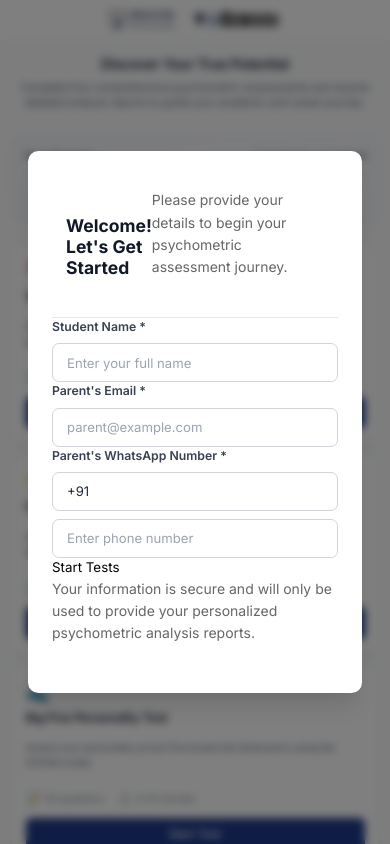
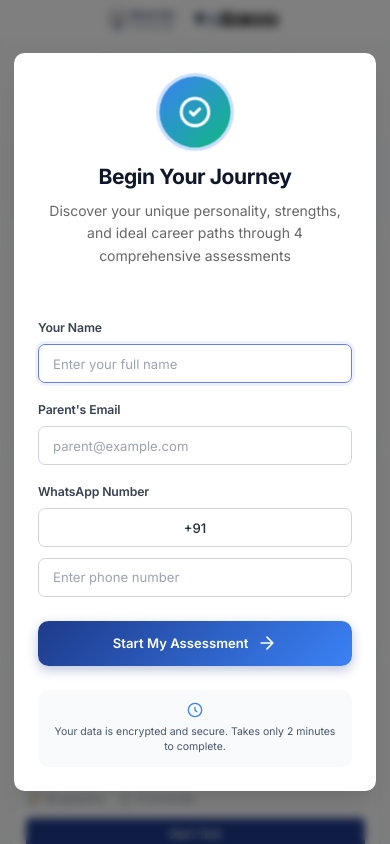
Before and after one commit to beacon-house/psychometric-analysis-tool-v2, a React (Vite) app: page / in a window 390 px wide. Shown: the top 844 px of the page. Built offline with nearby package versions, Linux system fonts and the light colour scheme; no server answers.

Commit message:
Updated RegistrationModal.tsx

```diff
--- a/src/components/RegistrationModal.tsx
+++ b/src/components/RegistrationModal.tsx
@@ -1,6 +1,6 @@
-// Registration modal component
+// Registration modal component - Redesigned with modern UX principles
 // Appears on first visit to capture student information before tests begin
-// Non-dismissable modal that ensures upfront registration
+// Non-dismissable modal with visual hierarchy and exciting design
 
 import React, { useState } from 'react';
 import type { ContactFormData } from '../types';
@@ -60,17 +60,16 @@ export const RegistrationModal: React.FC<RegistrationModalProps> = ({
     const newErrors: Partial<Record<keyof ContactFormData, string>> = {};
 
     if (!formData.studentName.trim()) {
-      newErrors.studentName = 'Student name is required';
+      newErrors.studentName = 'Please enter your name';
     }
 
     if (!formData.parentEmail.trim()) {
-      newErrors.parentEmail = 'Parent email is required';
+      newErrors.parentEmail = 'Please enter parent email';
     }
 
-    // Combine country code and phone number for validation
     const fullPhone = countryCode + phoneNumber;
     if (!phoneNumber.trim()) {
-      newErrors.parentWhatsapp = 'WhatsApp number is required';
+      newErrors.parentWhatsapp = 'Please enter WhatsApp number';
     }
 
     if (Object.keys(newErrors).length > 0) {
@@ -78,7 +77,6 @@ export const RegistrationModal: React.FC<RegistrationModalProps> = ({
       return;
     }
 
-    // Update formData with full phone number before submitting
     const submissionData = {
       ...formData,
       parentWhatsapp: fullPhone
@@ -92,17 +90,27 @@ export const RegistrationModal: React.FC<RegistrationModalProps> = ({
   return (
     <div className="modal-overlay registration-modal-overlay">
       <div className="modal-content registration-modal-content" onClick={(e) => e.stopPropagation()}>
-        <div className="modal-header">
-          <h2 className="modal-title">Welcome! Let's Get Started</h2>
-          <p className="modal-subtitle">
-            Please provide your details to begin your psychometric assessment journey.
+
+        {/* Hero Header with Icon */}
+        <div className="registration-header">
+          <div className="registration-icon-wrapper">
+            <svg className="registration-icon" width="56" height="56" viewBox="0 0 24 24" fill="none" xmlns="http://www.w3.org/2000/svg">
+              <path d="M9 12L11 14L15 10M21 12C21 16.9706 16.9706 21 12 21C7.02944 21 3 16.9706 3 12C3 7.02944 7.02944 3 12 3C16.9706 3 21 7.02944 21 12Z" stroke="currentColor" strokeWidth="2" strokeLinecap="round" strokeLinejoin="round"/>
+            </svg>
+          </div>
+          <h1 className="registration-title">Begin Your Journey</h1>
+          <p className="registration-subtitle">
+            Discover your unique personality, strengths, and ideal career paths through 4 comprehensive assessments
           </p>
         </div>
 
-        <form onSubmit={handleSubmit} className="contact-form registration-form">
+        {/* Form */}
+        <form onSubmit={handleSubmit} className="registration-form">
+
+          {/* Student Name */}
           <div className="form-group">
             <label htmlFor="studentName" className="form-label">
-              Student Name <span className="required">*</span>
+              Your Name
             </label>
             <input
               type="text"
@@ -113,15 +121,17 @@ export const RegistrationModal: React.FC<RegistrationModalProps> = ({
               className={`form-input ${errors.studentName ? 'input-error' : ''}`}
               placeholder="Enter your full name"
               disabled={isSubmitting}
+              autoFocus
             />
             {errors.studentName && (
               <span className="error-message">{errors.studentName}</span>
             )}
           </div>
 
+          {/* Parent Email */}
           <div className="form-group">
             <label htmlFor="parentEmail" className="form-label">
-              Parent's Email <span className="required">*</span>
+              Parent's Email
             </label>
             <input
               type="email"
@@ -138,9 +148,10 @@ export const RegistrationModal: React.FC<RegistrationModalProps> = ({
             )}
           </div>
 
+          {/* WhatsApp Number */}
           <div className="form-group">
             <label htmlFor="parentWhatsapp" className="form-label">
-              Parent's WhatsApp Number <span className="required">*</span>
+              WhatsApp Number
             </label>
             <div className="phone-input-container">
               <input
@@ -169,17 +180,35 @@ export const RegistrationModal: React.FC<RegistrationModalProps> = ({
             )}
           </div>
 
+          {/* CTA Button */}
           <button
             type="submit"
-            className="submit-button"
+            className="registration-cta-button"
             disabled={isSubmitting}
           >
-            {isSubmitting ? 'Starting...' : 'Start Tests'}
+            {isSubmitting ? (
+              <>
+                <span className="button-spinner"></span>
+                <span>Starting Your Journey...</span>
+              </>
+            ) : (
+              <>
+                <span>Start My Assessment</span>
+                <svg width="20" height="20" viewBox="0 0 24 24" fill="none" xmlns="http://www.w3.org/2000/svg">
+                  <path d="M5 12H19M19 12L12 5M19 12L12 19" stroke="currentColor" strokeWidth="2" strokeLinecap="round" strokeLinejoin="round"/>
+                </svg>
+              </>
+            )}
           </button>
 
-          <p className="privacy-note">
-            Your information is secure and will only be used to provide your personalized psychometric analysis reports.
-          </p>
+          {/* Privacy Note */}
+          <div className="registration-privacy">
+            <svg width="16" height="16" viewBox="0 0 24 24" fill="none" xmlns="http://www.w3.org/2000/svg">
+              <path d="M12 22C17.5228 22 22 17.5228 22 12C22 6.47715 17.5228 2 12 2C6.47715 2 2 6.47715 2 12C2 17.5228 6.47715 22 12 22Z" stroke="currentColor" strokeWidth="2" strokeLinecap="round" strokeLinejoin="round"/>
+              <path d="M12 8V12L14.5 14.5" stroke="currentColor" strokeWidth="2" strokeLinecap="round" strokeLinejoin="round"/>
+            </svg>
+            <span>Your data is encrypted and secure. Takes only 2 minutes to complete.</span>
+          </div>
         </form>
       </div>
     </div>
--- a/src/styles/RegistrationModal.css
+++ b/src/styles/RegistrationModal.css
@@ -1,40 +1,53 @@
-/* Registration modal styling with premium design
- * Non-dismissible modal that appears on first visit for upfront registration
- * Reuses ContactModal structure with phone number split layout
+/* Registration Modal - Modern UX Design with Visual Hierarchy
+ * Premium, bright, sleek design with proper alignment
+ * Follows design system from globals.css
  */
 
+/* Overlay with enhanced backdrop */
 .registration-modal-overlay {
   position: fixed;
   top: 0;
   left: 0;
   right: 0;
   bottom: 0;
-  background-color: rgba(15, 23, 42, 0.75);
-  backdrop-filter: blur(4px);
+  background: linear-gradient(135deg, rgba(30, 58, 138, 0.95) 0%, rgba(15, 23, 42, 0.92) 100%);
+  backdrop-filter: blur(12px);
   display: flex;
   align-items: center;
   justify-content: center;
   z-index: 1000;
-  padding: var(--space-4);
+  padding: 1.5rem;
   overflow-y: auto;
+  animation: overlayFadeIn 0.4s ease-out;
 }
 
+@keyframes overlayFadeIn {
+  from {
+    opacity: 0;
+  }
+  to {
+    opacity: 1;
+  }
+}
+
+/* Modal Content - Premium Card */
 .registration-modal-content {
   background: var(--color-white);
-  border-radius: 0.5rem;
-  padding: 1.5rem;
-  max-width: 440px;
+  border-radius: 1.5rem;
+  padding: 3rem 2.5rem;
+  max-width: 520px;
   width: 100%;
-  box-shadow: 0 4px 12px rgba(0, 0, 0, 0.15);
-  animation: modalSlideIn 0.3s ease-out;
-  max-height: 90vh;
-  overflow-y: auto;
+  box-shadow:
+    0 20px 60px rgba(0, 0, 0, 0.3),
+    0 0 1px rgba(0, 0, 0, 0.05);
+  animation: modalSlideUp 0.5s cubic-bezier(0.34, 1.56, 0.64, 1);
+  position: relative;
 }
 
-@keyframes modalSlideIn {
+@keyframes modalSlideUp {
   from {
     opacity: 0;
-    transform: translateY(-20px) scale(0.95);
+    transform: translateY(40px) scale(0.96);
   }
   to {
     opacity: 1;
@@ -42,26 +55,316 @@
   }
 }
 
-/* Phone number split layout */
+/* Header Section - Centered with Icon */
+.registration-header {
+  text-align: center;
+  margin-bottom: 2.5rem;
+}
+
+.registration-icon-wrapper {
+  display: inline-flex;
+  align-items: center;
+  justify-content: center;
+  width: 80px;
+  height: 80px;
+  background: linear-gradient(135deg, var(--color-primary-light) 0%, var(--color-accent) 100%);
+  border-radius: 50%;
+  margin-bottom: 1.5rem;
+  animation: iconPulse 2s ease-in-out infinite;
+}
+
+@keyframes iconPulse {
+  0%, 100% {
+    transform: scale(1);
+    box-shadow: 0 0 0 0 rgba(59, 130, 246, 0.4);
+  }
+  50% {
+    transform: scale(1.05);
+    box-shadow: 0 0 0 10px rgba(59, 130, 246, 0);
+  }
+}
+
+.registration-icon {
+  color: var(--color-white);
+  width: 40px;
+  height: 40px;
+}
+
+/* Title - Bold and Engaging */
+.registration-title {
+  font-size: 2rem;
+  font-weight: 700;
+  color: var(--color-slate-900);
+  margin-bottom: 0.75rem;
+  line-height: 1.2;
+  letter-spacing: -0.02em;
+}
+
+/* Subtitle - Clear Value Proposition */
+.registration-subtitle {
+  font-size: 1rem;
+  color: var(--color-slate-600);
+  line-height: 1.6;
+  max-width: 420px;
+  margin: 0 auto;
+}
+
+/* Form Styling */
+.registration-form {
+  display: flex;
+  flex-direction: column;
+  gap: 1.25rem;
+}
+
+.form-group {
+  display: flex;
+  flex-direction: column;
+  gap: 0.5rem;
+}
+
+/* Labels - Clean and Modern */
+.form-label {
+  font-size: 0.875rem;
+  font-weight: 600;
+  color: var(--color-slate-700);
+  letter-spacing: -0.01em;
+}
+
+/* Input Fields - Larger, More Touch-Friendly */
+.form-input {
+  width: 100%;
+  padding: 0.875rem 1rem;
+  font-size: 0.9375rem;
+  font-weight: 400;
+  color: var(--color-slate-900);
+  border: 2px solid var(--color-slate-200);
+  border-radius: 0.75rem;
+  transition: all 0.2s cubic-bezier(0.4, 0, 0.2, 1);
+  background-color: var(--color-white);
+  outline: none;
+}
+
+.form-input::placeholder {
+  color: var(--color-slate-400);
+}
+
+.form-input:hover:not(:disabled) {
+  border-color: var(--color-slate-300);
+}
+
+.form-input:focus {
+  border-color: var(--color-primary-light);
+  box-shadow: 0 0 0 4px rgba(59, 130, 246, 0.1);
+  background-color: var(--color-white);
+}
+
+.form-input.input-error {
+  border-color: var(--color-error);
+  background-color: rgba(239, 68, 68, 0.02);
+}
+
+.form-input.input-error:focus {
+  box-shadow: 0 0 0 4px rgba(239, 68, 68, 0.1);
+}
+
+.form-input:disabled {
+  background-color: var(--color-slate-50);
+  cursor: not-allowed;
+  opacity: 0.6;
+}
+
+/* Phone Input Container */
 .phone-input-container {
   display: flex;
-  gap: 8px;
+  gap: 0.75rem;
 }
 
 .country-code-input {
-  width: 80px;
+  width: 90px;
   flex-shrink: 0;
+  text-align: center;
+  font-weight: 500;
 }
 
 .phone-number-input {
   flex: 1;
 }
 
-/* Mobile: stack phone inputs vertically on small screens */
+/* Error Messages */
+.error-message {
+  font-size: 0.8125rem;
+  color: var(--color-error);
+  font-weight: 500;
+  display: flex;
+  align-items: center;
+  gap: 0.25rem;
+}
+
+/* CTA Button - Exciting and Action-Oriented */
+.registration-cta-button {
+  width: 100%;
+  padding: 1rem 1.5rem;
+  margin-top: 0.5rem;
+  background: linear-gradient(135deg, var(--color-primary) 0%, var(--color-primary-light) 100%);
+  color: white;
+  font-weight: 600;
+  font-size: 1rem;
+  border-radius: 0.75rem;
+  border: none;
+  cursor: pointer;
+  transition: all 0.3s cubic-bezier(0.4, 0, 0.2, 1);
+  display: flex;
+  align-items: center;
+  justify-content: center;
+  gap: 0.625rem;
+  box-shadow: 0 4px 12px rgba(30, 58, 138, 0.3);
+  position: relative;
+  overflow: hidden;
+}
+
+.registration-cta-button::before {
+  content: '';
+  position: absolute;
+  top: 0;
+  left: -100%;
+  width: 100%;
+  height: 100%;
+  background: linear-gradient(90deg, transparent, rgba(255, 255, 255, 0.3), transparent);
+  transition: left 0.5s;
+}
+
+.registration-cta-button:hover:not(:disabled)::before {
+  left: 100%;
+}
+
+.registration-cta-button:hover:not(:disabled) {
+  transform: translateY(-2px);
+  box-shadow: 0 8px 20px rgba(30, 58, 138, 0.4);
+}
+
+.registration-cta-button:active:not(:disabled) {
+  transform: translateY(0);
+  box-shadow: 0 2px 8px rgba(30, 58, 138, 0.3);
+}
+
+.registration-cta-button:disabled {
+  background: var(--color-slate-300);
+  cursor: not-allowed;
+  box-shadow: none;
+  transform: none;
+}
+
+.registration-cta-button svg {
+  transition: transform 0.3s ease;
+}
+
+.registration-cta-button:hover:not(:disabled) svg {
+  transform: translateX(4px);
+}
+
+/* Button Spinner */
+.button-spinner {
+  width: 20px;
+  height: 20px;
+  border: 2px solid rgba(255, 255, 255, 0.3);
+  border-top-color: white;
+  border-radius: 50%;
+  animation: spin 0.8s linear infinite;
+}
+
+@keyframes spin {
+  to {
+    transform: rotate(360deg);
+  }
+}
+
+/* Privacy Note - Reassuring */
+.registration-privacy {
+  display: flex;
+  align-items: center;
+  justify-content: center;
+  gap: 0.5rem;
+  padding: 1rem;
+  background-color: var(--color-slate-50);
+  border-radius: 0.75rem;
+  margin-top: 0.5rem;
+}
+
+.registration-privacy svg {
+  color: var(--color-primary-light);
+  flex-shrink: 0;
+}
+
+.registration-privacy span {
+  font-size: 0.8125rem;
+  color: var(--color-slate-600);
+  line-height: 1.5;
+  text-align: center;
+}
+
+/* Tablet Responsive */
+@media (max-width: 768px) {
+  .registration-modal-content {
+    padding: 2.5rem 2rem;
+  }
+
+  .registration-title {
+    font-size: 1.75rem;
+  }
+
+  .registration-subtitle {
+    font-size: 0.9375rem;
+  }
+}
+
+/* Mobile Responsive */
 @media (max-width: 480px) {
+  .registration-modal-overlay {
+    padding: 1rem;
+  }
+
+  .registration-modal-content {
+    padding: 2rem 1.5rem;
+    border-radius: 1.25rem;
+  }
+
+  .registration-icon-wrapper {
+    width: 70px;
+    height: 70px;
+    margin-bottom: 1.25rem;
+  }
+
+  .registration-icon {
+    width: 36px;
+    height: 36px;
+  }
+
+  .registration-title {
+    font-size: 1.5rem;
+  }
+
+  .registration-subtitle {
+    font-size: 0.875rem;
+  }
+
+  .registration-header {
+    margin-bottom: 2rem;
+  }
+
+  .form-input {
+    padding: 0.75rem 0.875rem;
+    font-size: 0.875rem;
+  }
+
+  .registration-cta-button {
+    padding: 0.875rem 1.25rem;
+    font-size: 0.9375rem;
+  }
+
+  /* Stack phone inputs on mobile */
   .phone-input-container {
     flex-direction: column;
-    gap: 8px;
+    gap: 0.75rem;
   }
 
   .country-code-input {
@@ -71,22 +374,22 @@
   .phone-number-input {
     width: 100%;
   }
-}
 
-/* Responsive adjustments - match ContactModal */
-@media (max-width: 768px) {
-  .registration-modal-content {
-    padding: 1.25rem;
-    margin: 1rem;
+  .registration-privacy {
+    padding: 0.875rem;
+    flex-direction: column;
+    text-align: center;
+    gap: 0.375rem;
+  }
+
+  .registration-privacy span {
+    font-size: 0.75rem;
   }
 }
 
-@media (max-width: 480px) {
-  .registration-modal-overlay {
-    padding: 0.5rem;
-  }
-
-  .registration-modal-content {
-    padding: 1rem;
-  }
+/* Accessibility - Focus visible */
+.form-input:focus-visible,
+.registration-cta-button:focus-visible {
+  outline: 3px solid var(--color-primary-light);
+  outline-offset: 2px;
 }
```
